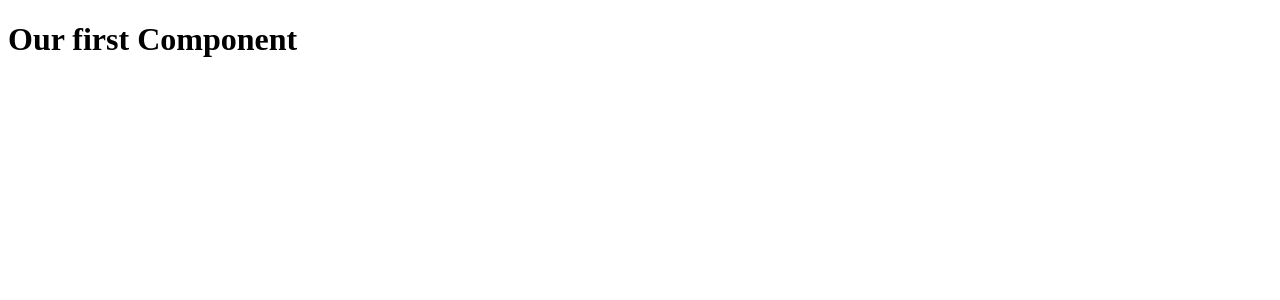
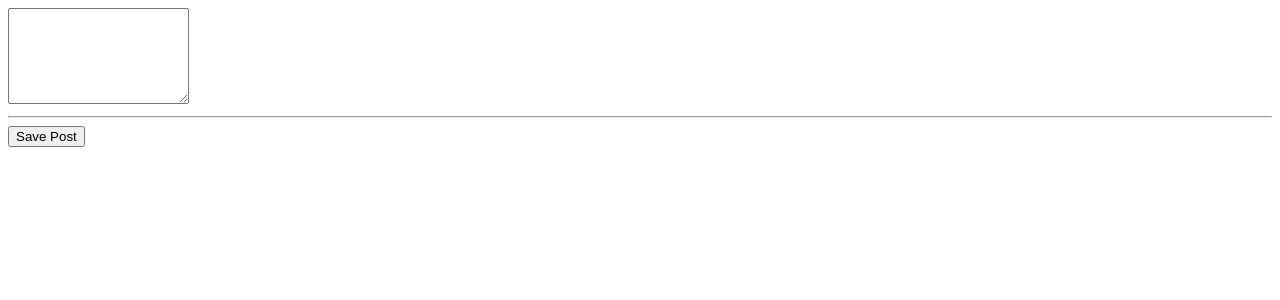
Before and after one commit to maurino72/mean-course, an Angular app: page / in a window 1280 px wide. Shown: the top 300 px of the page. Built offline with nearby package versions, Linux system fonts and the light colour scheme.

Commit message:
Adding Event Listener

```diff
--- a/src/app/components/posts/post-create/post-create.component.html
+++ b/src/app/components/posts/post-create/post-create.component.html
@@ -1 +1,3 @@
-<h1>Our first Component</h1>
+<textarea rows="6"></textarea>
+<hr />
+<button (click)="onAddPost()">Save Post</button>
--- a/src/app/components/posts/post-create/post-create.component.ts
+++ b/src/app/components/posts/post-create/post-create.component.ts
@@ -4,4 +4,8 @@
   selector: 'app-post-create',
   templateUrl: './post-create.component.html',
 })
-export class PostCreateComponent {}
+export class PostCreateComponent {
+  onAddPost() {
+    alert('Post Added');
+  }
+}
```
